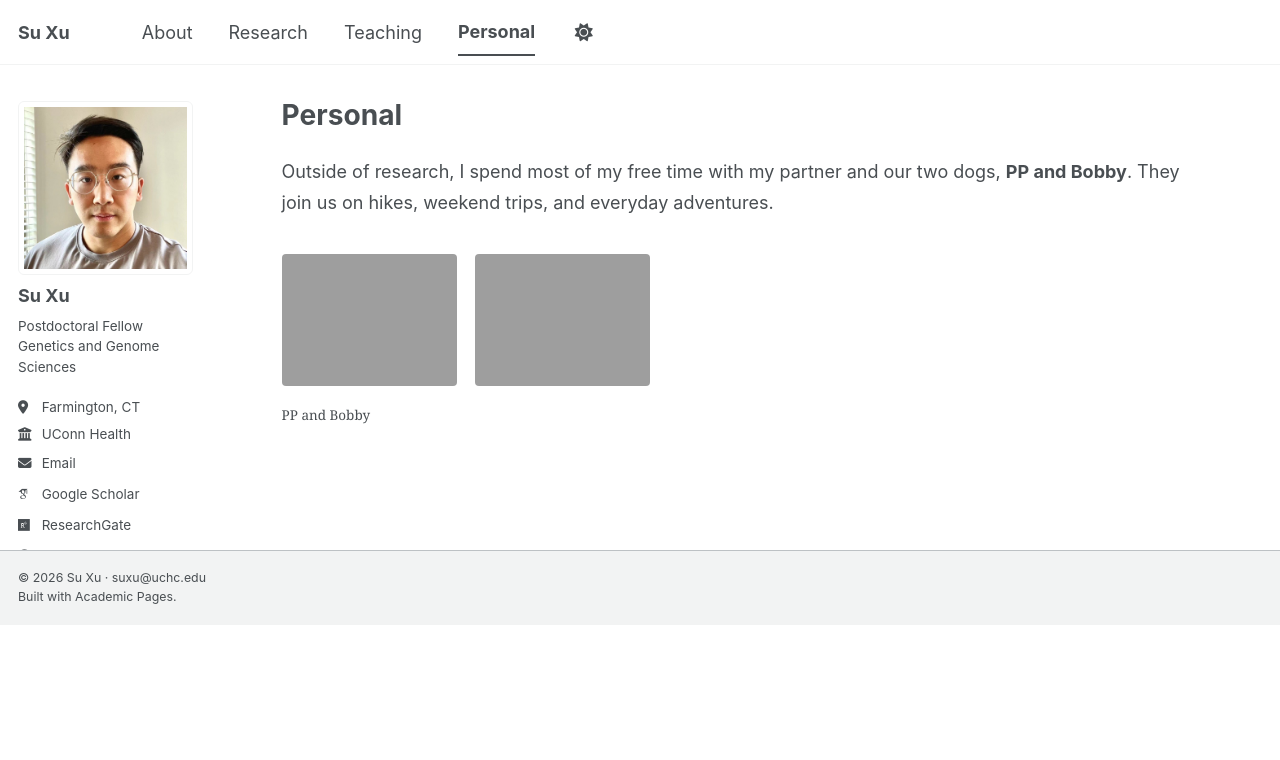
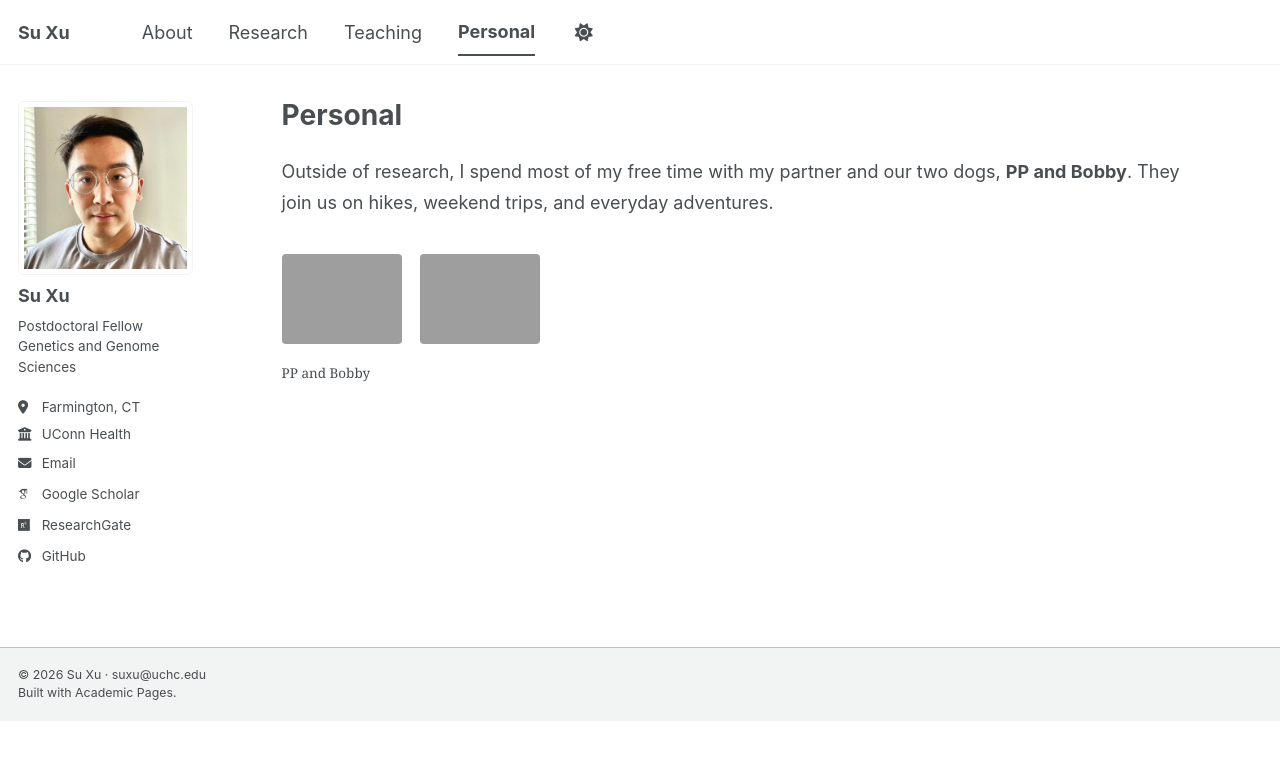
Before and after one commit to sxu509/sxu509.github.io, a Jekyll site: the page built from _pages/personal.md, in a window 1280 px wide. Shown: the top 760 px of the page. Built offline with Jekyll 4.4.1, drawn with Linux system fonts in a browser that asks for light colours; some web fonts are replaced.

Commit message:
Make Personal photos smaller on desktop and mobile and refresh cached styles

```diff
--- a/_includes/head.html
+++ b/_includes/head.html
@@ -13,4 +13,4 @@
 </script>
 
 <!-- For all browsers -->
-<link rel="stylesheet" href="{{ base_path }}/assets/css/main.css">
+<link rel="stylesheet" href="{{ base_path }}/assets/css/main.css?v={{ site.time | date: '%s' }}">
--- a/assets/css/main.scss
+++ b/assets/css/main.scss
@@ -54,7 +54,7 @@
   justify-content: flex-start;
   column-gap: 1em;
 }
-.personal-photos.half > img { width: 175px; max-width: 100%; }
+.personal-photos.half > img { width: 80px; max-width: 100%; }
 
 .author__urls-wrapper .btn { color: var(--global-text-color) !important; }
 
@@ -72,4 +72,10 @@ html[data-theme="dark"] {
 
 @media screen and (min-width: 925px) {
   .page { padding-right: 4%; }
+  .personal-photos.half > img { width: 120px; }
+  .sidebar {
+    position: sticky;
+    height: auto;
+    padding-top: 0 !important;
+  }
 }
```
